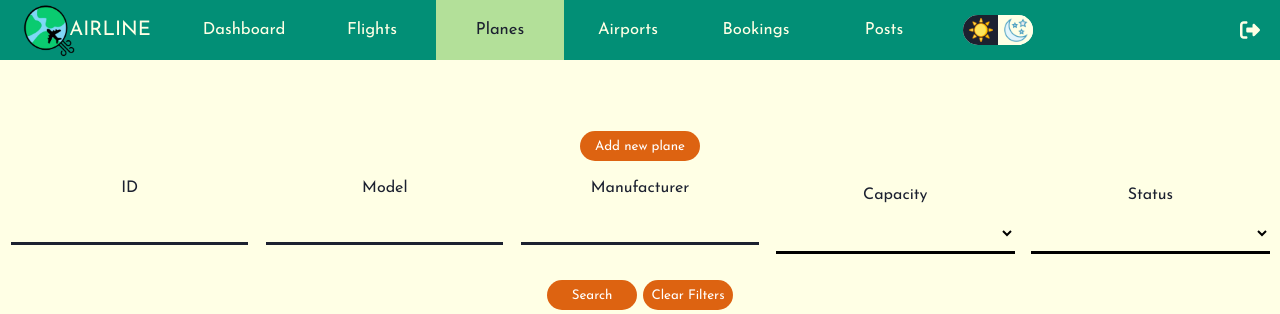
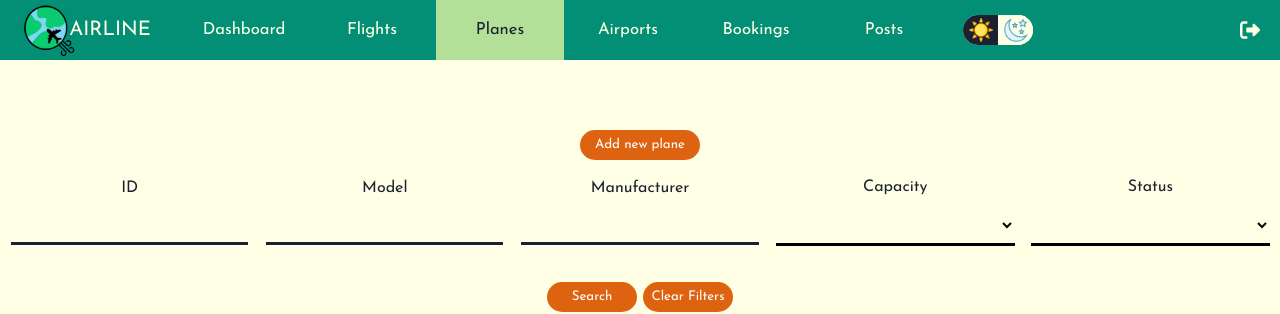
Before and after one commit to HAnguyen-119/QAirline, a React (Vite) app: page /admin/planes in a window 1280 px wide. Shown: the top 314 px of the page. Built offline with nearby package versions, Linux system fonts and the light colour scheme; no server answers; sample sign-in values are in the browser's storage; a web font is replaced by a local one.

Commit message:
[style] fix select margin bottom

```diff
--- a/src/pages/Admin/Airports/Airports.css
+++ b/src/pages/Admin/Airports/Airports.css
@@ -92,6 +92,10 @@ th {
     margin-bottom: 1rem;
     color: var(--dark);
     width: 95%;
+}
+
+.airports .filters .form-wrapper.select {
+    padding-bottom: 17px;
 }
 
 .filters .form-wrapper input, .filters .form-wrapper select {
--- a/src/pages/Admin/Airports/Airports.jsx
+++ b/src/pages/Admin/Airports/Airports.jsx
@@ -195,7 +195,7 @@ export default function Airports() {
           <div className='form-wrapper'>Region
             <input type="text" id="region-filter" className="josefin-sans" /></div>
           <div className='form-wrapper'>City <input type="text" id="city-filter" className="josefin-sans" /></div>
-          <div className='form-wrapper'>Status
+          <div className='form-wrapper select'>Status
           <select id="status-filter" className="josefin-sans">
             <option value=""></option>
             <option value="Active">Active</option>
--- a/src/pages/Admin/Planes/Planes.css
+++ b/src/pages/Admin/Planes/Planes.css
@@ -160,6 +160,10 @@ table.dark button:hover {
     color: var(--light);
 }
 
+.planes .filters .form-wrapper.select {
+    padding-bottom: 17px;
+}
+
 .dark .filters input, .dark .filters select {
     background-color: var(--light);
 }
--- a/src/pages/Admin/Planes/Planes.jsx
+++ b/src/pages/Admin/Planes/Planes.jsx
@@ -199,13 +199,13 @@ export default function Planes() {
                     <div className='form-wrapper'>ID <input type="text" id="id-filter" className="josefin-sans"/></div>
                     <div className='form-wrapper'>Model <input type="text" id="model-filter" className="josefin-sans"/></div>
                     <div className='form-wrapper'>Manufacturer <input type="text" id="manufacturer-filter" className="josefin-sans"/></div>
-                    <div className='form-wrapper'>Capacity <select id="capacity-filter" className="josefin-sans">
+                    <div className='form-wrapper select'>Capacity <select id="capacity-filter" className="josefin-sans">
                         <option value=""></option>
                         <option value="< 100">{"< 100"}</option>
                         <option value="100 - 200">{"100 - 200"}</option>
                         <option value="> 200">{"> 200"}</option>
                     </select></div>
-                    <div className='form-wrapper'>Status <select id="status-filter" className="josefin-sans">
+                    <div className='form-wrapper select'>Status <select id="status-filter" className="josefin-sans">
                         <option value=""></option>
                         <option value="Active">Active</option>
                         <option value="Inactive">Inactive</option>
--- a/src/pages/Admin/Posts/Posts.css
+++ b/src/pages/Admin/Posts/Posts.css
@@ -77,14 +77,10 @@
 }
 
 .posts .filters input {
-    margin-bottom: 1rem;
     color: var(--dark);
     width: 95%;
 }
 
-.posts .filters .form-wrapper.select {
-    padding-bottom: 1rem;
-}
 
 .dark .posts .filters .form-wrapper.select {
     padding-bottom: 4px;
@@ -92,7 +88,6 @@
 
 .dark .filters select {
     color: var(--dark);
-    margin-bottom: 10px;
 }
 
 .posts-filter button {
```
